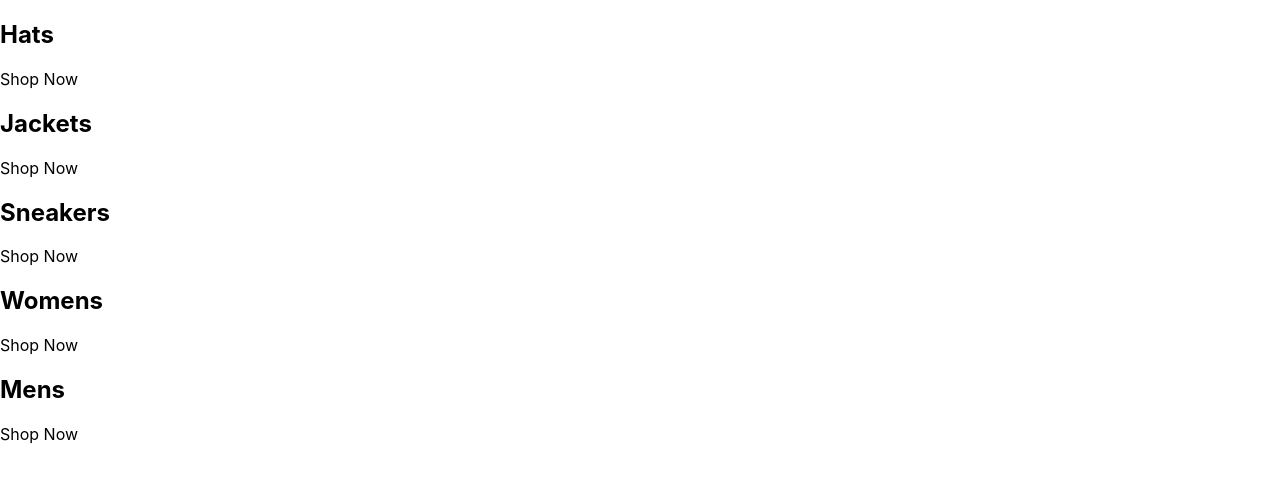
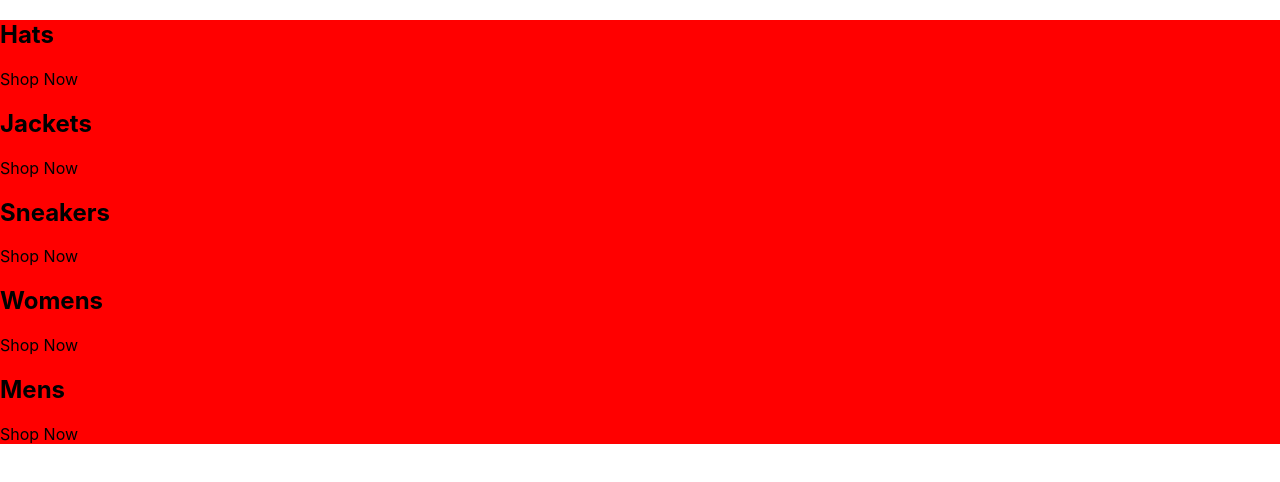
Before and after one commit to ZhangMYihua/crwn-clothing-v2, a React (Create React App) app: page / in a window 1280 px wide. Shown: the top 482 px of the page. Built offline with nearby package versions, Linux system fonts and the light colour scheme.

Commit message:
sass syling added

```diff
--- a/src/App.js
+++ b/src/App.js
@@ -1,3 +1,5 @@
+import './categories.styles.scss'
+
 const App = () => {
 
   const categories = [
@@ -26,7 +28,7 @@ const App = () => {
     <div className='categories-container'>
     {categories.map(({title}) => (
       <div className='category-container'>
-        {/* <img /> */}
+        <div className="background-image"/>
         <div className='category-body-container'>
           <h2>{title}</h2>
           <p>Shop Now</p>
--- /dev/null
+++ b/src/categories.styles.scss
@@ -0,0 +1,7 @@
+.categories-container {
+    background-color: red;
+}
+
+.categories-container.category-container {
+    background-color: green;
+}
```
